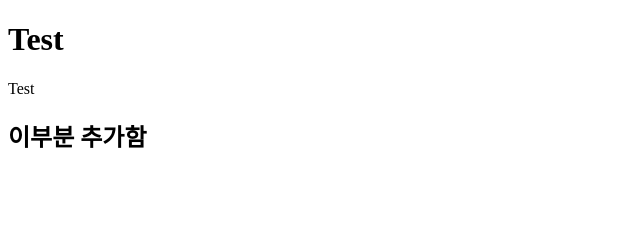
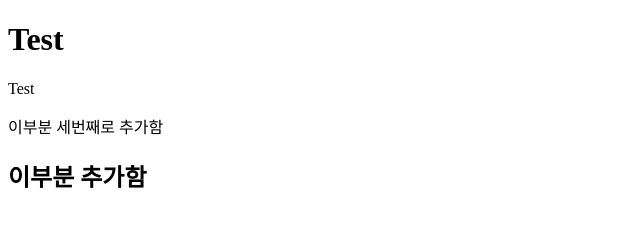
Before and after one commit to axr53/Web-AI-Voice-Secretary, a plain HTML site: page test.html in a window 1280 px wide. Shown: the whole page, without its empty margins (0-640 px from the left). Drawn offline with Linux system fonts and the light colour scheme.

Commit message:
003 Jaeho ver

```diff
--- a/test.html
+++ b/test.html
@@ -6,6 +6,9 @@
 <body>
     <h1>Test</h1>
     <p>Test</p>
+    <main>
+        <p>이부분 세번째로 추가함</p>
+    </main>
 
     <h2>이부분 추가함</h2>
 </body>
```
